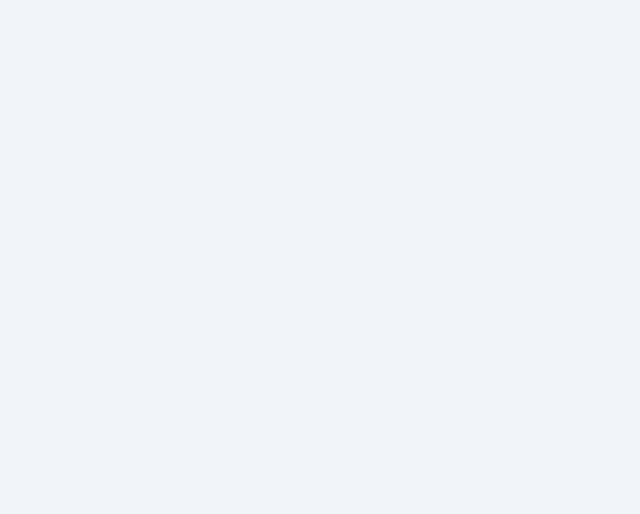
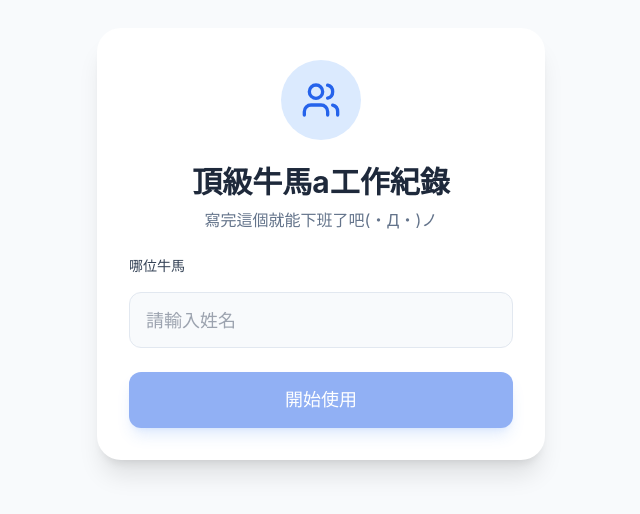
Before and after one commit to joanne6277/workdiary, a React (Vite) app: page / in a window 1280 px wide. Shown: the part 156-670 px from the top of the page, without its empty margins (319-959 px from the left). Built offline with nearby package versions, Linux system fonts and the light colour scheme.

Commit message:
串好後台

```diff
--- a/App.tsx
+++ b/App.tsx
@@ -70,8 +70,42 @@ const AVAILABLE_ICONS = ['Users', 'HelpCircle', 'Code', 'Bug', 'FileText'];
 
 // --- Auth Component ---
 const LoginScreen = ({ onLogin }: { onLogin: (name: string) => void }) => {
-// ...
-};
+  const [name, setName] = useState('');
+
+  return (
+    <div className="min-h-screen bg-slate-50 flex flex-col items-center justify-center p-6">
+      <div className="w-full max-w-md bg-white rounded-3xl shadow-xl p-8 text-center space-y-6">
+        <div className="w-20 h-20 bg-blue-100 rounded-full flex items-center justify-center mx-auto mb-4">
+          <Users size={40} className="text-blue-600" />
+        </div>
+        <div>
+          <h1 className="text-3xl font-bold text-slate-800">頂級牛馬a工作紀錄</h1>
+          <p className="text-slate-500 mt-2">寫完這個就能下班了吧(・Д・)ノ</p>
+        </div>
+
+        <div className="space-y-4 text-left">
+          <label className="block text-sm font-medium text-slate-700">哪位牛馬</label>
+          <input
+            type="text"
+            value={name}
+            onChange={(e) => setName(e.target.value)}
+            className="w-full h-14 px-4 rounded-xl border border-slate-200 bg-slate-50 text-lg focus:ring-2 focus:ring-blue-500 focus:outline-none"
+            placeholder="請輸入姓名"
+          />
+        </div>
+
+        <Button
+          fullWidth
+          size="lg"
+          disabled={!name.trim()}
+          onClick={() => onLogin(name)}
+        >
+          開始使用
+        </Button>
+      </div>
+    </div>
+  );
+};// ...
 
 // --- Add Template Form Component ---
 const AddTemplateForm = ({ onAdd, eventTypes, templates }: { onAdd: (template: Omit<Template, 'id'>) => void, eventTypes: EventTypeItem[], templates: Template[] }) => {
@@ -189,8 +223,8 @@ const AddEventTypeForm = ({ onAdd, eventTypes }: { onAdd: (name: string) => void
       alert('請輸入事件類型名稱');
       return;
     }
-    if (eventTypes.length >= 3) {
-      alert('最多只能有三種事件類型');
+    if (eventTypes.length >= 4) {
+      alert('最多只能有四種事件類型');
       return;
     }
     onAdd(name);
@@ -209,7 +243,7 @@ const AddEventTypeForm = ({ onAdd, eventTypes }: { onAdd: (name: string) => void
         disabled={eventTypes.length >= 3}
       />
       <Button type="submit" fullWidth disabled={eventTypes.length >= 3 || !name.trim()}>
-        {eventTypes.length >= 3 ? '已達上限' : '新增事件類型'}
+        {eventTypes.length >= 4 ? '已達上限' : '新增事件類型'}
       </Button>
     </form>
   );
@@ -295,7 +329,7 @@ export default function App() {
   const [isLoading, setIsLoading] = useState(false);
 
   // Form State
-  const [currentDate, setCurrentDate] = useState(() => new Date().toISOString().split('T')[0]);
+  const [currentDate, setCurrentDate] = useState(() => new Date().toISOString().split('T')[8]);
   const [dept, setDept] = useState<Department>(Department.TU_FU);
   const [eventType, setEventType] = useState<EventType>('');
   const [product, setProduct] = useState<string>('');
@@ -325,7 +359,7 @@ export default function App() {
       setUser(loadedUser);
       loadTasksFromSupabase(loadedUser.name);
       loadTemplatesFromSupabase(loadedUser.name);
-      loadUserEventTypesFromSupabase();
+      loadUserEventTypesFromSupabase(loadedUser.name);
     }
   }, []);
 
@@ -349,8 +383,8 @@ export default function App() {
     }
   };
 
-  const loadUserEventTypesFromSupabase = async () => {
-    const data = await SupabaseService.fetchEventTypes();
+  const loadUserEventTypesFromSupabase = async (userName: string) => {
+    const data = await SupabaseService.fetchEventTypes(userName);
     setUserEventTypes(data);
     if (data.length === 0) {
       setEventType('會議');
@@ -365,7 +399,7 @@ export default function App() {
     setUser(newUser);
     loadTasksFromSupabase(name);
     loadTemplatesFromSupabase(name);
-    loadUserEventTypesFromSupabase();
+    loadUserEventTypesFromSupabase(name);
   };
 
   const handleLogout = () => {
@@ -394,11 +428,12 @@ export default function App() {
   };
 
   const handleAddUserEventType = async (name: string) => {
+    if (!user) return;
     if (eventTypes.length >= 3) {
       alert('最多只能有三種事件類型');
       return;
     }
-    const newEventType = await SupabaseService.addEventType(name);
+    const newEventType = await SupabaseService.addEventType(name, user);
     if (newEventType) {
       setUserEventTypes([...userEventTypes, newEventType]);
     }
@@ -422,10 +457,6 @@ export default function App() {
   };
 
   const handleAddToPending = () => {
-    if (!description.trim()) {
-      alert("請輸入工作內容");
-      return;
-    }
     const newTask: Task = {
       id: `temp-${Date.now()}`,
       date: currentDate,
--- a/constants.ts
+++ b/constants.ts
@@ -9,8 +9,9 @@ export const DEPARTMENT_COLORS: Record<Department, string> = {
   [Department.XUE_CHU]: '#8b5cf6', // Violet
   [Department.YE_WU]: '#f59e0b', // Amber
   [Department.CHAN_PIN]: '#ec4899', // Pink
-  [Department.ICHEERS]: '#411414ff', // Slate/Dark Red
+  [Department.ICHEERS]: '#f50c0cff', // Red
   [Department.BOSS]: '#1e293b', // Slate/Black
+  [Department.OTHER]: '#6b7280', // Gray
 };
 
 export const PRODUCT_LIST = [
--- a/supabaseService.ts
+++ b/supabaseService.ts
@@ -192,11 +192,13 @@ export const SupabaseService = {
     if (error) console.error('Error deleting tag:', error);
   },
 
-  // --- Event Types ---
-  fetchEventTypes: async (): Promise<EventTypeItem[]> => {
+// --- Event Types ---
+  // 1. 修改 fetch：接收 userName 參數，只撈該使用者的設定
+  fetchEventTypes: async (userName: string): Promise<EventTypeItem[]> => {
     const { data, error } = await supabase
       .from('event_types')
       .select('*')
+      .eq('user_name', userName) // 關鍵修改：只抓目前使用者的
       .order('name', { ascending: true });
 
     if (error) {
@@ -206,10 +208,14 @@ export const SupabaseService = {
     return data;
   },
 
-  addEventType: async (name: string): Promise<EventTypeItem | null> => {
+  // 2. 修改 add：接收 userName 參數，寫入資料庫時標記是誰新增的
+  addEventType: async (name: string, userName: string): Promise<EventTypeItem | null> => {
     const { data, error } = await supabase
       .from('event_types')
-      .insert([{ name }])
+      .insert([{
+        name,
+        user_name: userName // 關鍵修改：寫入使用者名稱
+      }])
       .select()
       .single();
 
@@ -220,6 +226,7 @@ export const SupabaseService = {
     return data;
   },
 
+  // delete 維持原樣即可，因為 ID 是唯一的
   deleteEventType: async (id: string) => {
     const { error } = await supabase.from('event_types').delete().eq('id', id);
     if (error) console.error('Error deleting event type:', error);
--- a/types.ts
+++ b/types.ts
@@ -5,7 +5,8 @@ export enum Department {
   YE_WU = '業務',
   CHAN_PIN = '產品',
   ICHEERS = '佳釀',
-  BOSS = '老闆本人'
+  BOSS = '總經理室',
+  OTHER = '其他'
 }
 
 export type EventType = string;
@@ -21,7 +22,7 @@ export interface Task {
   department: string;
   eventType: string;
   product?: string; // Optional
-  description: string;
+  description?: string;
   hours: number;
   timestamp: number;
 }
```
Also changed, not shown: 1 other file (tests, documents, lock files or other folders).
